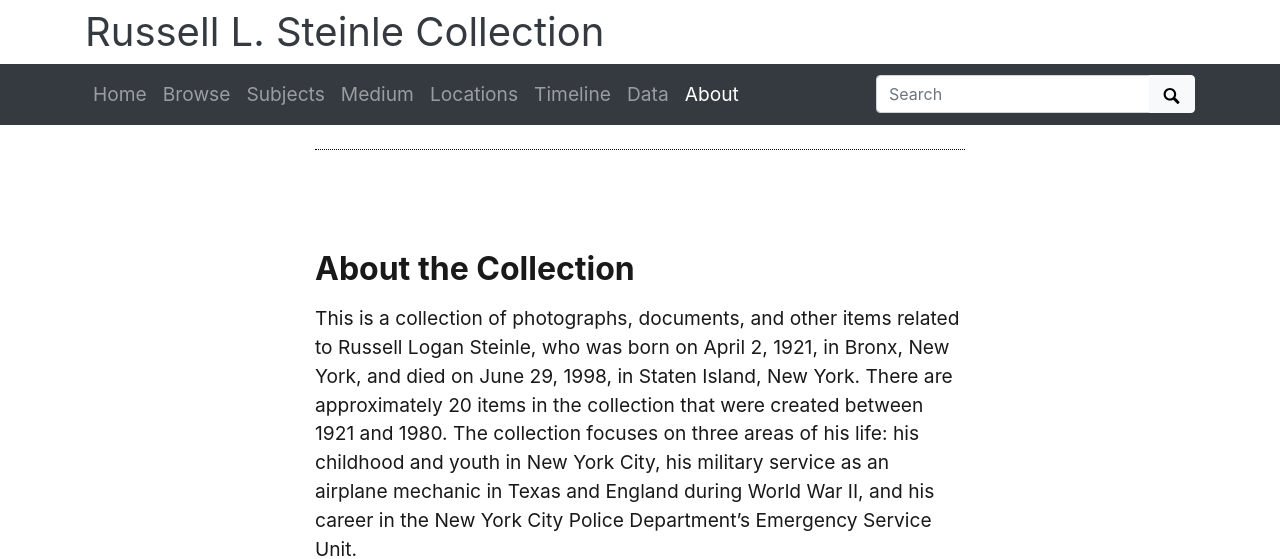
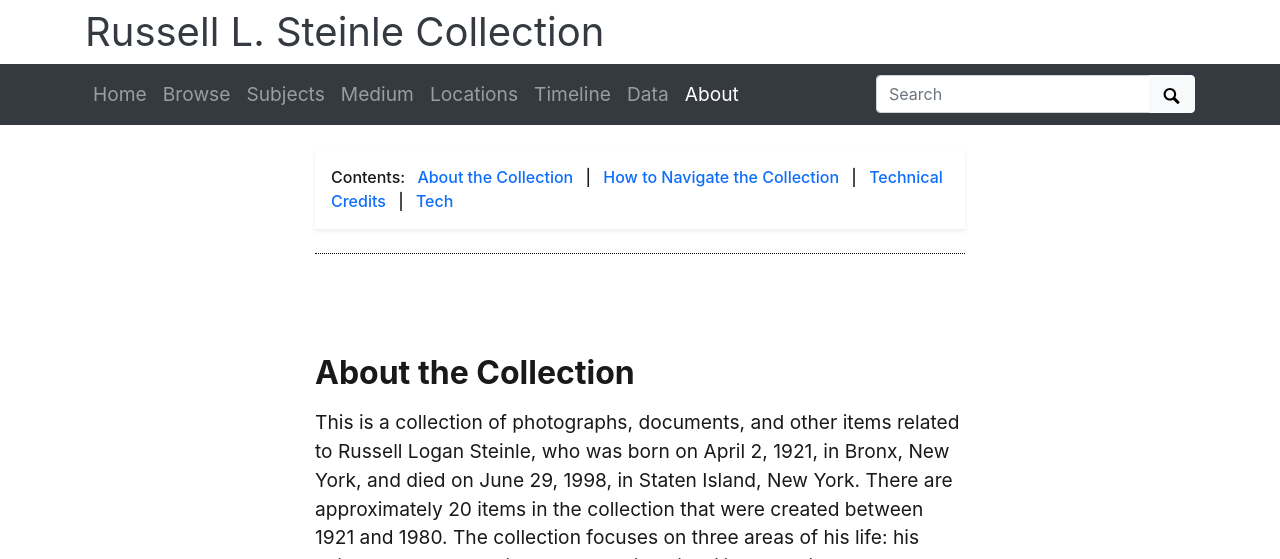
Before and after one commit to mialsteinle/russell-logan-steinle, a Jekyll site: the page built from pages/about.md, in a window 1280 px wide. Shown: the top 559 px of the page. Built offline with Jekyll 4.4.1, drawn with Linux system fonts in a browser that asks for light colours; grey boxes are pictures that could not be loaded.

Commit message:
Update about.md

```diff
--- a/pages/about.md
+++ b/pages/about.md
@@ -7,6 +7,8 @@
 # Edit the markdown on in this file to describe your collection
 # Look in _includes/feature for options to easily add features to the page
 ---
+{% include feature/nav-menu.html sections="About the Collection;How to Navigate the Collection;Technical Credits" %}
+
 ## About the Collection
 
 This is a collection of photographs, documents, and other items related to Russell Logan Steinle, who was born on April 2, 1921, in Bronx, New York, and died on June 29, 1998, in Staten Island, New York. There are approximately 20 items in the collection that were created between 1921 and 1980. The collection focuses on three areas of his life: his childhood and youth in New York City, his military service as an airplane mechanic in Texas and England during World War II, and his career in the New York City Police Department’s Emergency Service Unit.
```
